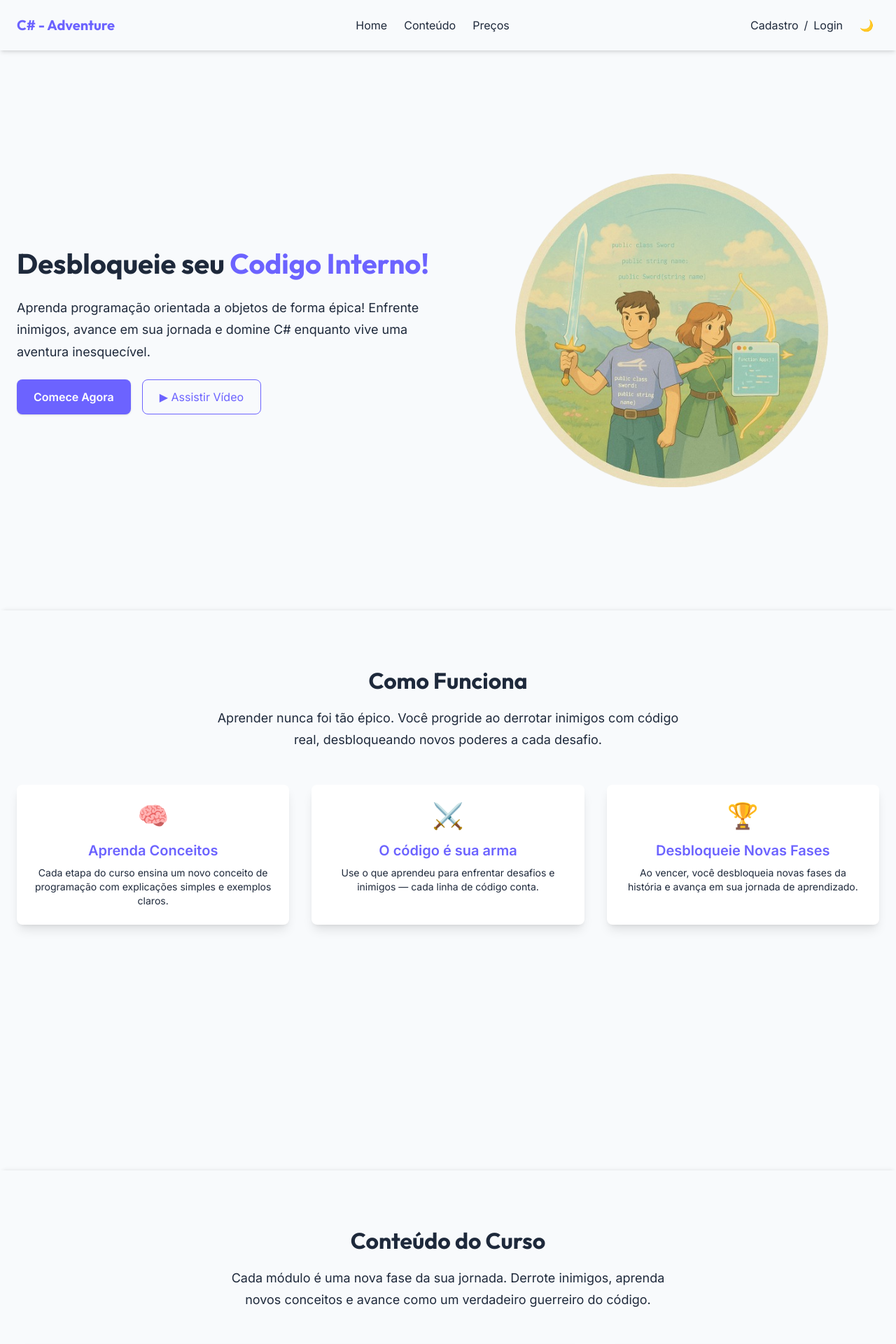
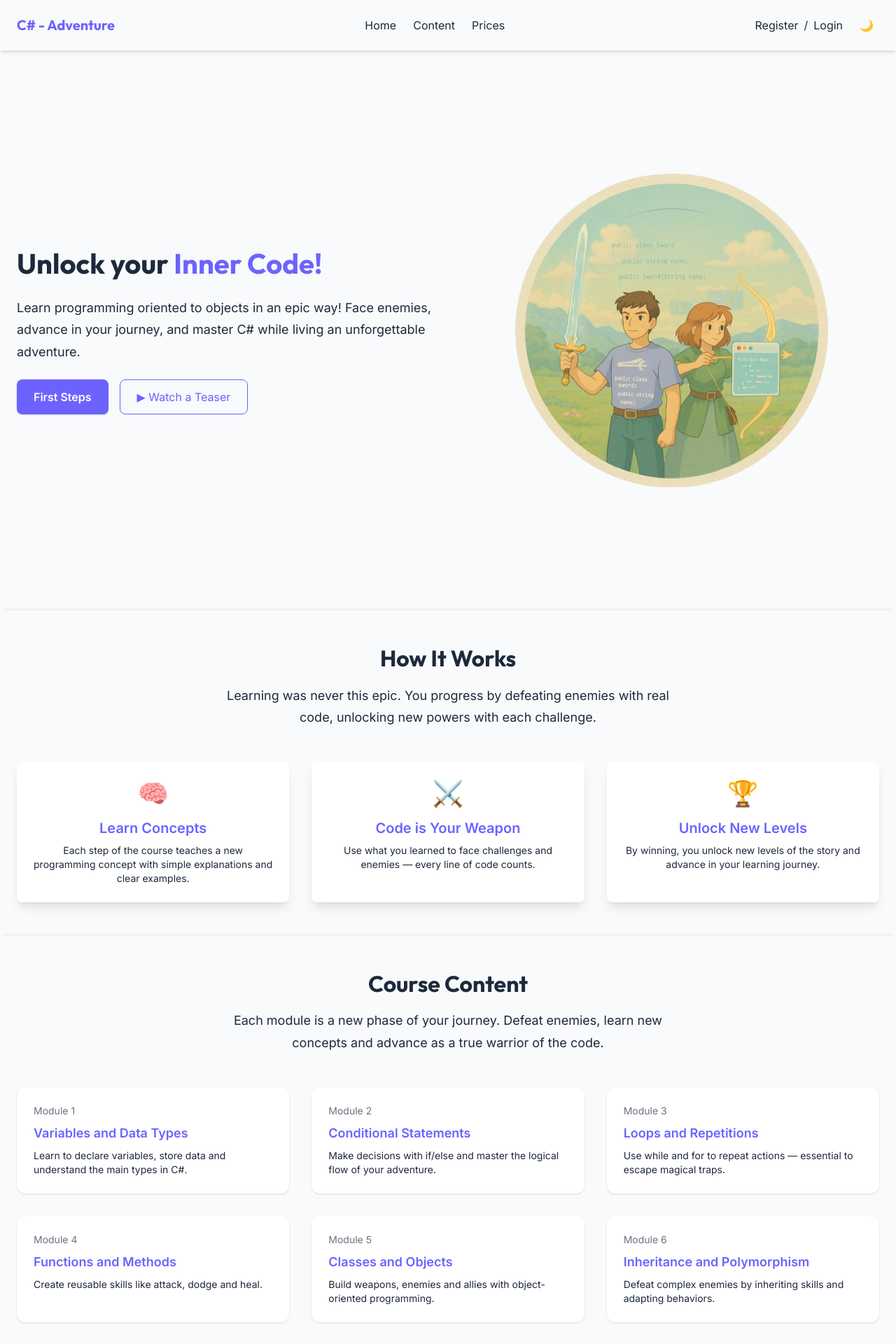
Before and after one commit to Herbertph/c-adventure, a Vue app in the folder frontend/: page / in a window 1280 px wide. Shown: the top 1920 px of the page at 70% size. Built offline with nearby package versions, Linux system fonts and the light colour scheme.

Commit message:
Front adjustments
CI Implemented

```diff
--- a/frontend/src/components/CourseContent.vue
+++ b/frontend/src/components/CourseContent.vue
@@ -1,12 +1,12 @@
 <template>
-    <section class="bg-backgroundLight dark:bg-backgroundDark text-textLight dark:text-textDark py-20 min-h-screen shadow-top-sm dark:shadow-top-md">
+    <section class="bg-backgroundLight dark:bg-backgroundDark text-textLight dark:text-textDark py-12  shadow-top-sm dark:shadow-top-md">
       <div class="max-w-7xl mx-auto px-6 space-y-12">
 
         <!-- Título -->
         <div class="text-center">
-          <h2 class="text-h2 font-display font-bold">Conteúdo do Curso</h2>
+          <h2 class="text-h2 font-display font-bold">Course Content</h2>
           <p class="text-p mt-4 max-w-2xl mx-auto">
-            Cada módulo é uma nova fase da sua jornada. Derrote inimigos, aprenda novos conceitos e avance como um verdadeiro guerreiro do código.
+            Each module is a new phase of your journey. Defeat enemies, learn new concepts and advance as a true warrior of the code.
           </p>
         </div>
 
@@ -18,7 +18,7 @@
             class="bg-white dark:bg-gray-800 rounded-xl shadow p-6 hover:shadow-lg transition"
           >
             <div class="text-sm text-gray-500 dark:text-gray-400 mb-2">
-              Módulo {{ index + 1 }}
+              Module {{ index + 1 }}
             </div>
             <h3 class="text-lg font-semibold text-primary mb-2">{{ module.title }}</h3>
             <p class="text-sm">{{ module.description }}</p>
@@ -32,28 +32,28 @@
   <script setup>
   const modules = [
     {
-      title: 'Variáveis e Tipos',
-      description: 'Aprenda a declarar variáveis, armazenar dados e entender os principais tipos em C#.'
+      title: 'Variables and Data Types',
+      description: 'Learn to declare variables, store data and understand the main types in C#.'
     },
     {
-      title: 'Condicionais',
-      description: 'Tome decisões com if/else e domine o fluxo lógico da sua aventura.'
+      title: 'Conditional Statements',
+      description: 'Make decisions with if/else and master the logical flow of your adventure.'
     },
     {
-      title: 'Loops e Repetições',
-      description: 'Use while e for para repetir ações — essencial para escapar de armadilhas mágicas.'
+      title: 'Loops and Repetitions',
+      description: 'Use while and for to repeat actions — essential to escape magical traps.'
     },
     {
-      title: 'Funções',
-      description: 'Crie habilidades reutilizáveis como atacar, desviar e curar.'
+      title: 'Functions and Methods',
+      description: 'Create reusable skills like attack, dodge and heal.'
     },
     {
-      title: 'Classes e Objetos',
-      description: 'Construa armas, inimigos e aliados com programação orientada a objetos.'
+      title: 'Classes and Objects',
+      description: 'Build weapons, enemies and allies with object-oriented programming.'
     },
     {
-      title: 'Herança e Polimorfismo',
-      description: 'Derrote inimigos complexos herdando habilidades e adaptando comportamentos.'
+      title: 'Inheritance and Polymorphism',
+      description: 'Defeat complex enemies by inheriting skills and adapting behaviors.'
     }
   ]
   </script>
--- a/frontend/src/components/Footer.vue
+++ b/frontend/src/components/Footer.vue
@@ -6,7 +6,7 @@
         <div class="text-center md:text-left space-y-2">
           <h3 class="text-xl font-display font-bold text-primary">C-Adventure</h3>
           <p class="text-sm opacity-80">
-            © {{ new Date().getFullYear() }} Todos os direitos reservados.
+            © {{ new Date().getFullYear() }} All rights reserved.
           </p>
         </div>
 
@@ -18,9 +18,6 @@
   <a href="https://instagram.com" target="_blank" aria-label="Instagram" class="hover:text-primary transition">
     <Instagram class="w-5 h-5" />
   </a>
-  <a href="https://linkedin.com" target="_blank" aria-label="LinkedIn" class="hover:text-primary transition">
-    <Linkedin class="w-5 h-5" />
-  </a>
 </div>
 
       </div>
@@ -28,5 +25,5 @@
   </template>
 
   <script setup>
-import { Twitter, Instagram, Linkedin } from 'lucide-vue-next'
+import { Twitter, Instagram } from 'lucide-vue-next'
 </script>
--- a/frontend/src/components/Header.vue
+++ b/frontend/src/components/Header.vue
@@ -1,10 +1,11 @@
 <script setup>
 import { ref, onMounted } from 'vue'
 import { useAuthStore } from '@/stores/authStore'
-import { useRouter } from 'vue-router'
+import { useRouter, useRoute } from 'vue-router'
 
 const isDark = ref(false)
 const router = useRouter()
+const route = useRoute()
 const auth = useAuthStore()
 
 onMounted(() => {
@@ -21,6 +22,37 @@ const logout = () => {
   auth.logout()
   router.push('/')
 }
+
+const handleNavigation = (sectionId, fallbackPath) => {
+  if (route.path === '/') {
+    const element = document.getElementById(sectionId)
+    if (element) {
+      element.scrollIntoView({ behavior: 'smooth' })
+    }
+  } else {
+    router.push({ path: '/', hash: `#${sectionId}` })
+  }
+}
+
+const handleContentNavigation = () => {
+  if (route.path === '/') {
+    handleNavigation('conteudo', '/content')
+  } else {
+    router.push('/content')
+  }
+}
+
+const handlePricingNavigation = () => {
+  if (auth.user) {
+    router.push('/lessons')
+  } else {
+    if (route.path === '/') {
+      handleNavigation('precos', '/content')
+    } else {
+      router.push('/content')
+    }
+  }
+}
 </script>
 
 <template>
@@ -31,14 +63,11 @@ const logout = () => {
       </router-link>
 
       <div class="flex-1 flex justify-center text-textLight dark:text-textDark gap-6">
-        <router-link to="/" class="hover:text-primary transition">Home</router-link>
-        <router-link to="/content" class="hover:text-primary transition">Conteúdo</router-link>
-        <router-link
-  :to="auth.user ? '/lessons' : '/content'"
-  class="hover:text-primary transition"
->
-  {{ auth.user ? 'Lições' : 'Preços' }}
-</router-link>
+        <button @click="handleNavigation('home', '/')" class="hover:text-primary transition">Home</button>
+        <button @click="handleContentNavigation" class="hover:text-primary transition">Content</button>
+        <button @click="handlePricingNavigation" class="hover:text-primary transition">
+          {{ auth.user ? 'Lessons' : 'Prices' }}
+        </button>
       </div>
 
       <div class="flex items-center gap-2 text-textLight dark:text-textDark">
@@ -53,7 +82,7 @@ const logout = () => {
           <button @click="logout" class="hover:text-primary transition">Logout</button>
         </template>
         <template v-else>
-          <router-link to="/register" class="hover:text-primary transition">Cadastro</router-link> /
+          <router-link to="/register" class="hover:text-primary transition">Register</router-link> /
           <router-link to="/login" class="hover:text-primary transition">Login</router-link>
         </template>
 
--- a/frontend/src/components/HeroSection.vue
+++ b/frontend/src/components/HeroSection.vue
@@ -1,22 +1,22 @@
 <template>
    <section class="min-h-screen flex items-center bg-backgroundLight dark:bg-backgroundDark text-textLight dark:text-textDark">
-    <div class="max-w-7xl mx-auto px-6 py-20 flex flex-col md:flex-row items-center gap-12">
+    <div class="max-w-7xl mx-auto px-6 py-8 flex flex-col md:flex-row items-center gap-12">
 
         <!-- Texto da esquerda -->
         <div class="flex-1 space-y-6 text-center md:text-left">
           <h1 class="text-h1 font-display font-bold">
-            Desbloqueie seu <span class="text-primary">Codigo Interno!</span>
+            Unlock your <span class="text-primary">Inner Code!</span>
           </h1>
           <p class="text-p">
-            Aprenda programação orientada a objetos de forma épica! Enfrente inimigos, avance em sua jornada e domine C# enquanto vive uma aventura inesquecível.
+            Learn programming oriented to objects in an epic way! Face enemies, advance in your journey, and master C# while living an unforgettable adventure.
           </p>
 
           <div class="flex flex-col sm:flex-row justify-center md:justify-start gap-4 mt-6">
             <button class="bg-primary text-white px-6 py-3 rounded-lg shadow hover:opacity-90 transition font-semibold">
-              Comece Agora
+              First Steps
             </button>
             <button class="flex items-center gap-2 border border-primary text-primary px-6 py-3 rounded-lg hover:bg-primary/10 transition">
-              ▶ Assistir Vídeo
+              ▶ Watch a Teaser
             </button>
           </div>
         </div>
--- a/frontend/src/components/HowItWorks.vue
+++ b/frontend/src/components/HowItWorks.vue
@@ -1,11 +1,11 @@
 <template>
-<section class="bg-backgroundLight dark:bg-backgroundDark text-textLight dark:text-textDark py-20 min-h-screen shadow-top-sm dark:shadow-top-md">
+<section class="bg-backgroundLight dark:bg-backgroundDark text-textLight dark:text-textDark py-12 shadow-top-sm dark:shadow-top-md">
   <div class="max-w-7xl mx-auto px-6 text-center space-y-12">
 
       <div>
-        <h2 class="text-h2 font-display font-bold">Como Funciona</h2>
+        <h2 class="text-h2 font-display font-bold">How It Works</h2>
         <p class="text-p mt-4 max-w-2xl mx-auto">
-          Aprender nunca foi tão épico. Você progride ao derrotar inimigos com código real, desbloqueando novos poderes a cada desafio.
+          Learning was never this epic. You progress by defeating enemies with real code, unlocking new powers with each challenge.
         </p>
       </div>
 
@@ -29,18 +29,18 @@
 const cards = [
   {
     icon: '🧠',
-    title: 'Aprenda Conceitos',
-    description: 'Cada etapa do curso ensina um novo conceito de programação com explicações simples e exemplos claros.'
+    title: 'Learn Concepts',
+    description: 'Each step of the course teaches a new programming concept with simple explanations and clear examples.'
   },
   {
     icon: '⚔️',
-    title: 'O código é sua arma',
-    description: 'Use o que aprendeu para enfrentar desafios e inimigos — cada linha de código conta.'
+    title: 'Code is Your Weapon',
+    description: 'Use what you learned to face challenges and enemies — every line of code counts.'
   },
   {
     icon: '🏆',
-    title: 'Desbloqueie Novas Fases',
-    description: 'Ao vencer, você desbloqueia novas fases da história e avança em sua jornada de aprendizado.'
+    title: 'Unlock New Levels',
+    description: 'By winning, you unlock new levels of the story and advance in your learning journey.'
   }
 ]
 </script>
--- a/frontend/src/pages/HomePage.vue
+++ b/frontend/src/pages/HomePage.vue
@@ -7,9 +7,9 @@ import ContactForm from '../components/ContactForm.vue'
 </script>
 
 <template>
-  <HeroSection />
-  <HowItWorks />
-  <CourseContent />
-  <PricingSection />
-  <ContactForm />
+  <HeroSection id="home" />
+  <HowItWorks id="como-funciona" />
+  <CourseContent id="conteudo" />
+  <PricingSection id="precos" />
+  <ContactForm id="contato" />
 </template>
```
Also changed, not shown: frontend/src/components/ContactForm.vue (+9 -9 lines), frontend/src/components/PricingSection.vue (+20 -20 lines).
